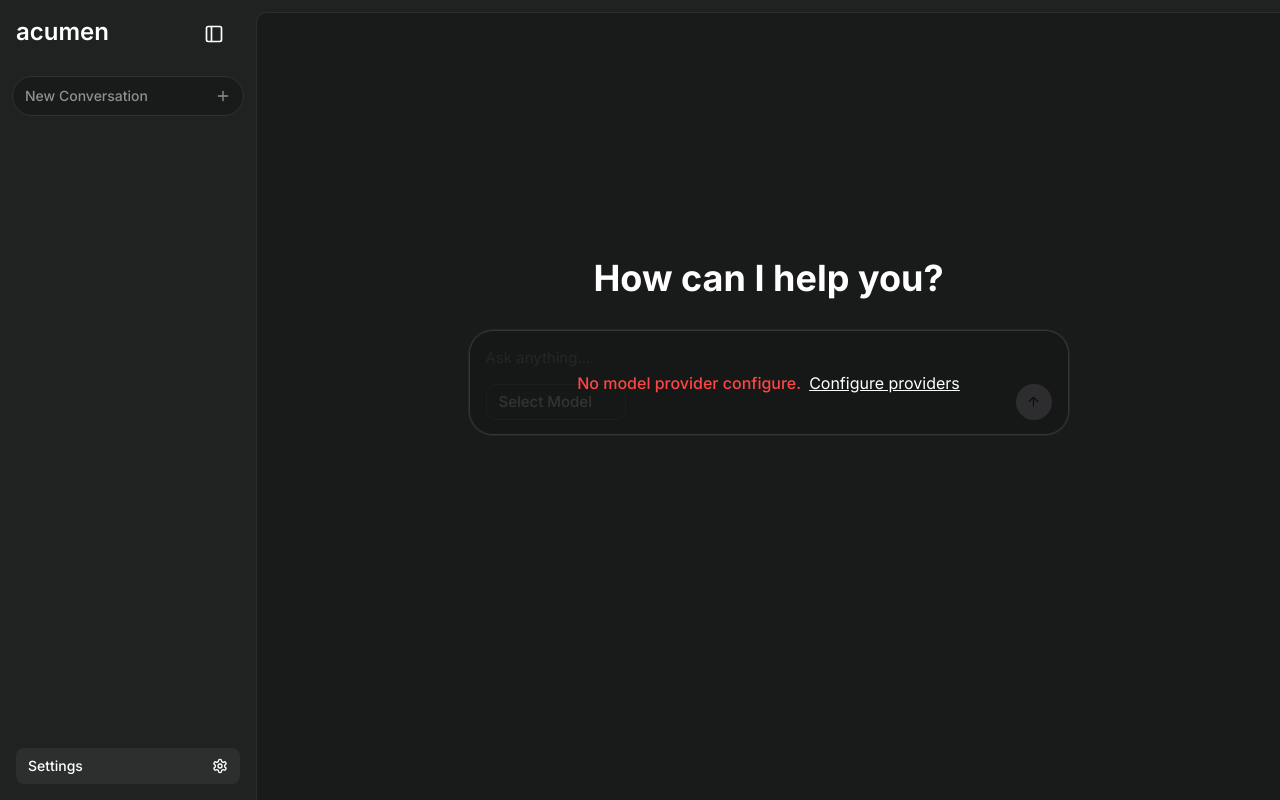
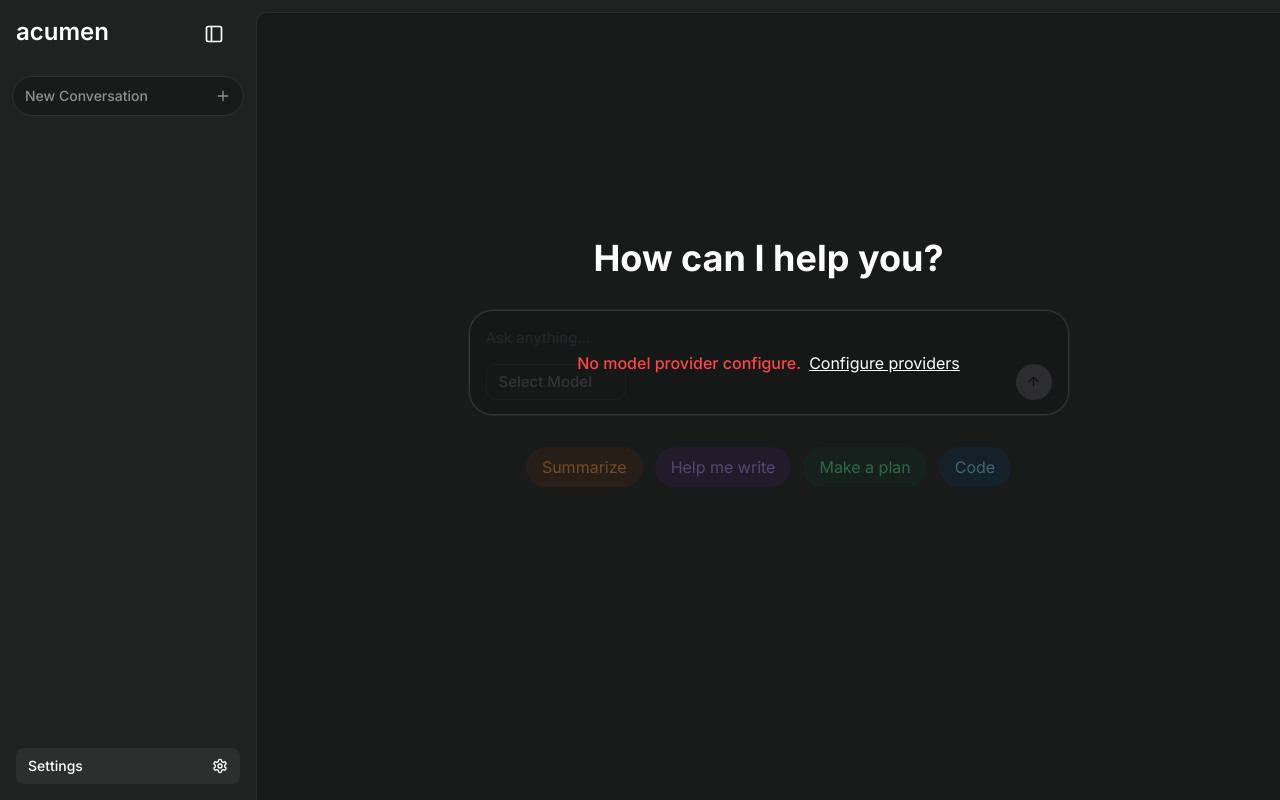
Before and after one commit to KainoaNewton/acumen-chat, a Next.js app: page / in a window 1280 px wide. Before the commit this address had no page. Built offline with nearby package versions, Linux system fonts and the light colour scheme.

Commit message:
Added back prompt examples

```diff
--- a/src/app/page.tsx
+++ b/src/app/page.tsx
@@ -51,6 +51,32 @@ const StreamingContent = ({ content }: { content: string }) => {
   );
 };
 
+// Add Prompt Examples component
+const PromptExamples = ({ onSelect }: { onSelect: (prompt: string) => void }) => {
+  const examples = [
+    { text: "Summarize", color: "bg-[#3D2813] text-[#FF8C38]", prompt: "Summarize" },
+    { text: "Help me write", color: "bg-[#2D1D42] text-[#A78BFA]", prompt: "Help me write" },
+    { text: "Make a plan", color: "bg-[#122D25] text-[#4ADE80]", prompt: "Make a plan" },
+    { text: "Code", color: "bg-[#0D2C40] text-[#7DD3FC]", prompt: "Help me code" }
+  ];
+
+  return (
+    <div className="w-full max-w-[600px]">
+      <div className="flex gap-3 justify-center">
+        {examples.map((example, index) => (
+          <button
+            key={index}
+            className={`px-4 py-2 rounded-full text-base font-normal ${example.color} hover:opacity-90 transition-opacity`}
+            onClick={() => onSelect(example.prompt)}
+          >
+            {example.text}
+          </button>
+        ))}
+      </div>
+    </div>
+  );
+};
+
 // Update the hero section with a large prompt box
 const HeroSection = ({
   onSendMessage,
@@ -68,6 +94,7 @@ const HeroSection = ({
   const [activeProviders, setActiveProviders] = useState<Record<string, boolean>>({});
   const [apiKeys, setApiKeys] = useState<Record<string, string>>({});
   const router = useRouter();
+  const textareaRef = React.useRef<HTMLTextAreaElement>(null);
 
   // Load active providers and API keys on mount
   useEffect(() => {
@@ -181,15 +208,15 @@ const HeroSection = ({
           >
             <div className="flex items-center gap-2">
               <span className="text-xl" role="img" aria-label="provider icon">
-                {getProviderIcon(model.provider)}
+                {getProviderIcon(selectedModel?.provider)}
               </span>
-              <span className="font-medium">{model.name}</span>
+              <span className="font-medium">{selectedModel?.name}</span>
             </div>
           </button>
         ))}
       </div>
     );
-  }, [availableModels, selectedModelId, onSelectModel, getProviderIcon]);
+  }, [availableModels, selectedModelId, onSelectModel, getProviderIcon, selectedModel]);
 
   return (
     <div className="h-full flex flex-col items-center justify-center p-4">
@@ -219,6 +246,7 @@ const HeroSection = ({
 
             <div className={`flex px-4 py-1 relative ${!hasActiveProviders ? 'pointer-events-none' : ''}`}>
               <textarea
+                ref={textareaRef}
                 value={input}
                 onChange={(e) => {
                   setInput(e.target.value);
@@ -284,6 +312,18 @@ const HeroSection = ({
               </button>
             </div>
           </div>
+
+          {/* Add prompt examples */}
+          <div className={`${!hasActiveProviders ? 'opacity-40 pointer-events-none' : ''}`}>
+            <PromptExamples
+              onSelect={(prompt) => {
+                setInput(prompt);
+                if (textareaRef.current) {
+                  textareaRef.current.focus();
+                }
+              }}
+            />
+          </div>
         </div>
       </div>
     </div>
@@ -390,39 +430,14 @@ export default function Home() {
     // Clear messages initially to prevent any stale data
     setMessages([]);
 
-    // Add this code to handle the initial loading of the selected chat
-    // and restore chat messages from localStorage
-    if (savedChats.length > 0) {
-      // Check if there was a previously selected chat in localStorage
-      const lastSelectedChatId = localStorage.getItem('lastSelectedChatId');
-      if (lastSelectedChatId && savedChats.some(chat => chat.id === lastSelectedChatId)) {
-        console.log('[Home] Restoring last selected chat:', lastSelectedChatId);
-        // Update ref to match the selected chat
-        lastSelectedChatRef.current = lastSelectedChatId;
-        setSelectedChatId(lastSelectedChatId);
-        const lastSelectedChat = savedChats.find(chat => chat.id === lastSelectedChatId);
-        if (lastSelectedChat?.messages) {
-          // Restore messages from the saved chat
-          setUIMessages(lastSelectedChat.messages);
-          // Set messages with a slight delay to ensure loading is complete
-          setTimeout(() => {
-            setMessages(lastSelectedChat.messages);
-          }, 10);
-        }
-      } else {
-        // If no last selected chat or it doesn't exist anymore, select the first chat
-        console.log('[Home] Setting first chat as selected');
-        // Update ref to match the selected chat
-        lastSelectedChatRef.current = savedChats[0].id;
-        setSelectedChatId(savedChats[0].id);
-        if (savedChats[0]?.messages) {
-          setUIMessages(savedChats[0].messages);
-          // Set messages with a slight delay to ensure loading is complete
-          setTimeout(() => {
-            setMessages(savedChats[0].messages);
-          }, 10);
-        }
-      }
+    // Update: Do not automatically select the last used chat - leave user on new conversation page
+    // Store the chats but don't set a selected chat ID, which will show the new conversation hero
+    console.log('[Home] Not restoring last chat - showing new conversation hero instead');
+    // We still keep track of the last selected chat in localStorage for future reference
+    const lastSelectedChatId = localStorage.getItem('lastSelectedChatId');
+    if (lastSelectedChatId) {
+      // Only update the ref, but don't set it as active
+      lastSelectedChatRef.current = lastSelectedChatId;
     }
   }, []);
 
@@ -1631,19 +1646,13 @@ export default function Home() {
     });
   }, [settings.models]);
 
-  // Redirect to /new if there are no chats
+  // Keep URL in sync with selected chat, but only when explicitly selected by user
   useEffect(() => {
-    const savedChats = storage.getChats();
-    if (savedChats.length === 0) {
-      router.push('/new');
-    }
-  }, [router]);
-
-  // Keep URL in sync with selected chat
-  useEffect(() => {
-    if (selectedChatId) {
+    if (selectedChatId && lastSelectedChatRef.current === selectedChatId) {
+      // Only update URL if user explicitly selected this chat (not on initial load)
       window.history.pushState({}, '', `/chat/${selectedChatId}`);
-    } else {
+    } else if (!selectedChatId) {
+      // Always keep root URL when no chat is selected
       window.history.pushState({}, '', '/');
     }
   }, [selectedChatId]);
```
